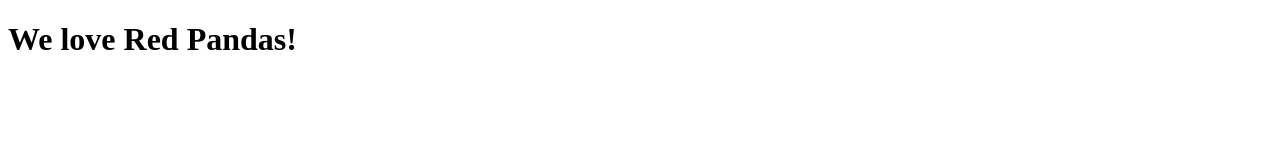
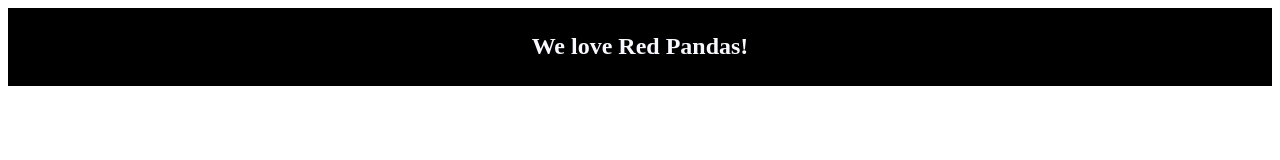
Before and after one commit to tr8b5/Red-Panda-Land, a plain HTML site: page index.html in a window 1280 px wide. Drawn offline with Linux system fonts and the light colour scheme.

Commit message:
I added some styling to the header

```diff
--- a/index.html
+++ b/index.html
@@ -5,12 +5,13 @@
 <!--[if gt IE 8]>      <html class="no-js"> <!--<![endif]-->
 <html>
   <head>
-        <meta charset="utf-8">
-        <meta http-equiv="X-UA-Compatible" content="IE=edge">
+    <meta charset="utf-8" />
+    <meta http-equiv="X-UA-Compatible" content="IE=edge" />
     <title>Red Panda Land</title>
-        <meta name="description" content="">
-        <meta name="viewport" content="width=device-width, initial-scale=1">
-        <link rel="stylesheet" href="">
+    <meta name="description" content="" />
+    <meta name="viewport" content="width=device-width, initial-scale=1" />
+    <link rel="stylesheet" href="reset.css">
+    <link rel="stylesheet" href="style.css" />
   </head>
   <body>
     <h1>We love Red Pandas!</h1>
--- a/style.css
+++ b/style.css
@@ -0,0 +1,9 @@
+h1 {
+    font-size: 24px;
+    margin: auto;
+    padding-top: 2%;
+    padding-bottom: 2%;
+    text-align: center;
+    background-color: black;
+    color: ghostwhite;
+}
```
Lines whose indentation alone changed are shown as unchanged.
